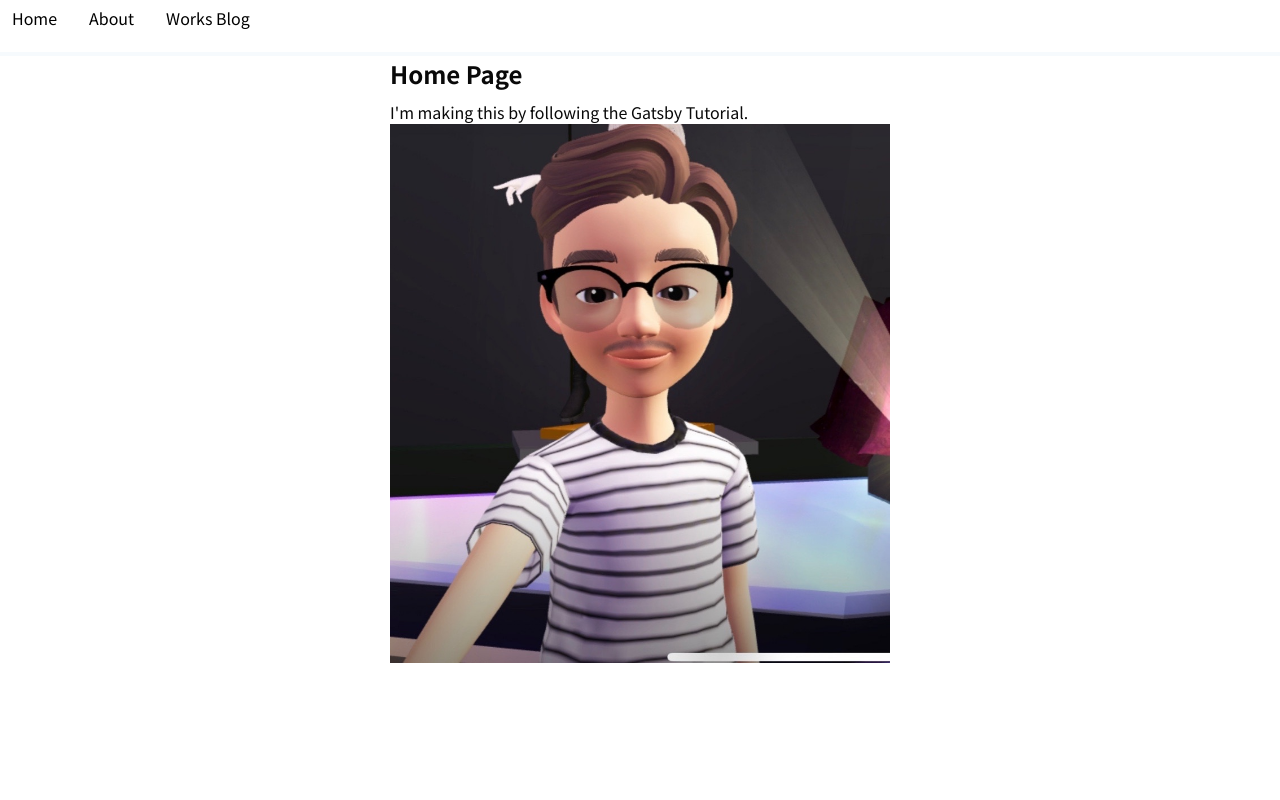
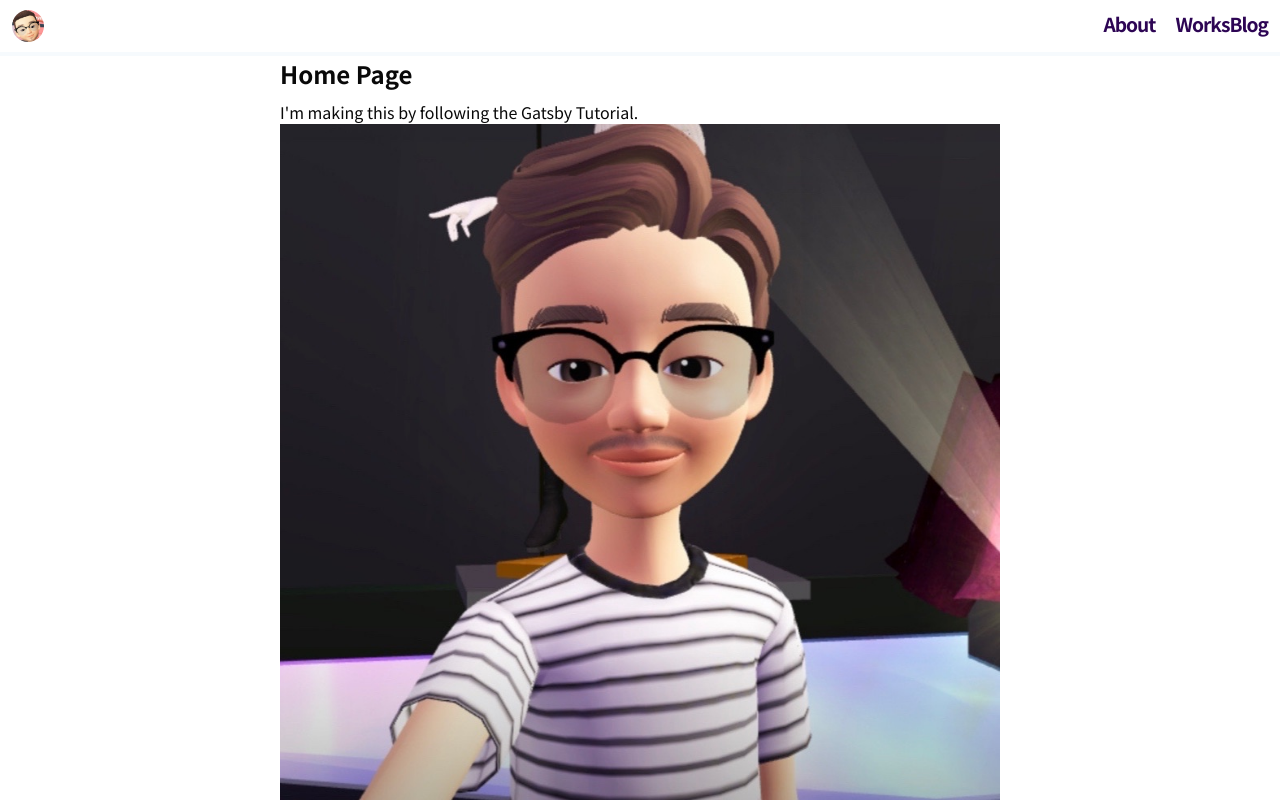
Before and after one commit to sanghwanAN/ash-Portfolio, a Gatsby site: page / in a window 1280 px wide. Built offline with nearby package versions, Linux system fonts and the light colour scheme; Gatsby itself is replaced by a stand-in of ours.

Commit message:
헤더 색상 수정

```diff
--- a/src/components/layout.js
+++ b/src/components/layout.js
@@ -22,25 +22,27 @@ const Layout = ({ pageClassName, pageTitle, children }) => {
     <>
     <header>
       <div className="header-inner">
-        <nav>
-          <ul className="nav-links">
-            <li className="nav-link-item">
+        <div className="header-left">
           <Link to="/" className="nav-link-text">
-                Home
+            <i className="ico-home"></i>
           </Link>
-            </li>
-            <li className="nav-link-item">
+        </div>
+        <div className="header-right">
+          <nav className="header-nav">
+            <ul className="header-nav__ul">
+              <li className="header-nav__item">
                 <Link to="/about" className="nav-link-text">
                   About
                 </Link>
               </li>
-            <li className="nav-link-item">
+              <li className="header-nav__item">
                 <Link to="/blog" className="nav-link-text">
-                Works Blog
+                  WorksBlog
                 </Link>
               </li>
             </ul>
           </nav>
+        </div>
       </div>
     </header>
     <div className={`container ${pageClassName}`}>
--- a/src/components/layoutWorkBlog.js
+++ b/src/components/layoutWorkBlog.js
@@ -1,6 +1,11 @@
 import * as React from 'react'
 import {Link, useStaticQuery, graphql } from 'gatsby'
 import "@fontsource/noto-sans-kr";
+import "@fontsource/noto-sans-kr";
+import "@fontsource/noto-sans-kr/300.css";
+import "@fontsource/noto-sans-kr/500.css";
+import "@fontsource/noto-sans-kr/700.css";
+import "@fontsource/noto-sans-kr/900.css";
 import "../style/sanghwanpf.scss"
 const LayoutWorkBlog = ({ pageTitle, children }) => {
   const data = useStaticQuery(graphql`
--- a/src/style/_layout.scss
+++ b/src/style/_layout.scss
@@ -37,6 +37,9 @@ header {
   .header-left ,
   .header-right {
      height: 2rem;
+  }
+  .header-left {
+    margin-right: auto;
     a {
       display: inline-block;
       position: relative;
@@ -48,12 +51,11 @@ header {
       }
     }
   }
-  .header-left {
-    margin-right: auto;
-
-  }
   .header-right {
     margin-left: auto;
+    a {
+      font-size: 1.25rem;
+    }
   }
   .ico-home {
     display: inline-block;
@@ -63,29 +65,32 @@ header {
     background: url(../images/bg_home.jpg) no-repeat 50% 50% / cover;
   }
 }
+
+.header-nav {
+  .header-nav__ul {
+    text-align: right;
+  }
+  .header-nav__item:not(:first-child) {
+    margin-left: 20px;;
+  }
+  .header-nav__item {
+    display: inline-block;
+    color:#2d0554;
+    a {
+      color: inherit;
+      font-size: 1.2rem;
+      letter-spacing: -1px;
+      font-weight: 700;
+    }
+  }
+}
+
 header + .container {
   padding-top: $header-height;
 }
 .container {
   margin: auto;
-  max-width: 500px;
-}
-
-.heading {
-  color: #000;
-  font-weight: 300;
-  font-size: 1rem;
-}
-.nav-links {
-  display: flex;
-  list-style: none;
-  padding-left: 0;
-}
-.nav-link-item {
-  padding-right: 2rem;
-}
-.nav-link-text {
-  color: black;
+  max-width: 720px;
 }
 
 .site-title {
--- a/src/style/pages/_works-blog.scss
+++ b/src/style/pages/_works-blog.scss
@@ -3,11 +3,7 @@
     font-size: 2rem;
     padding: 1rem 2rem 1rem 1rem;
     word-break: keep-all;
-    // color: #3d3d3d;
     letter-spacing: -1px;
-    font-weight: 100;
-    font-weight: 300;
-    font-weight: 500;
     font-weight: 900;
   }
   .container__main {
```
Lines whose indentation alone changed are shown as unchanged.
